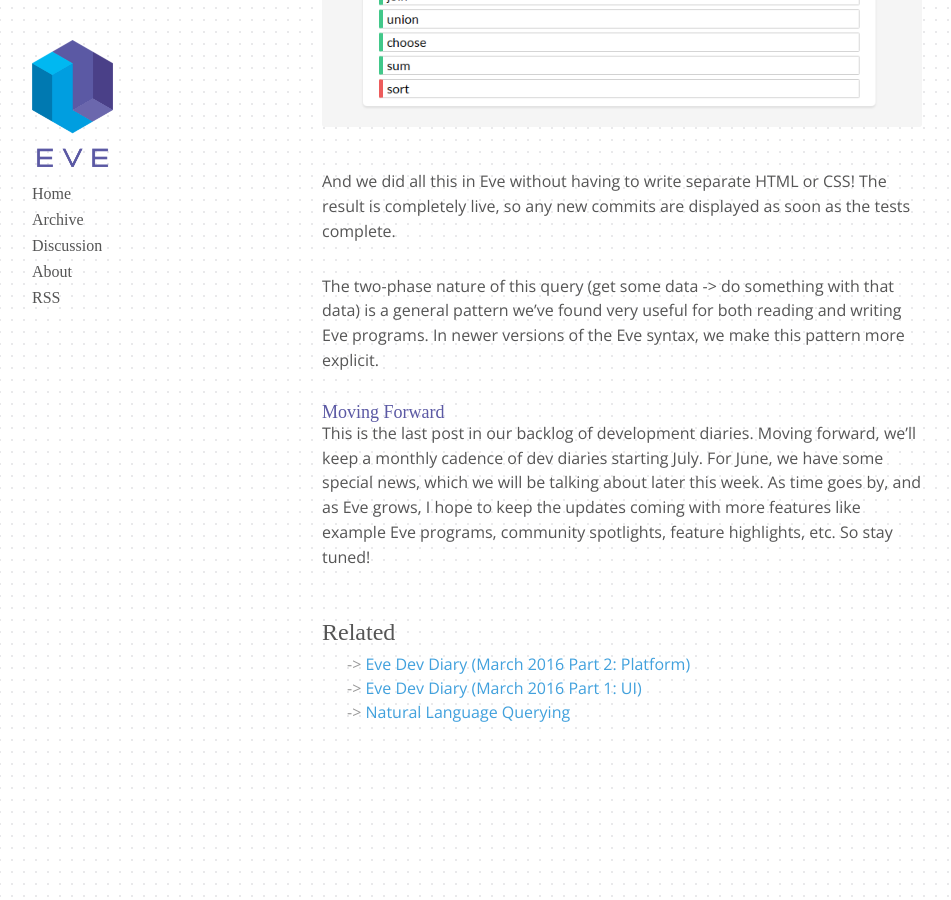
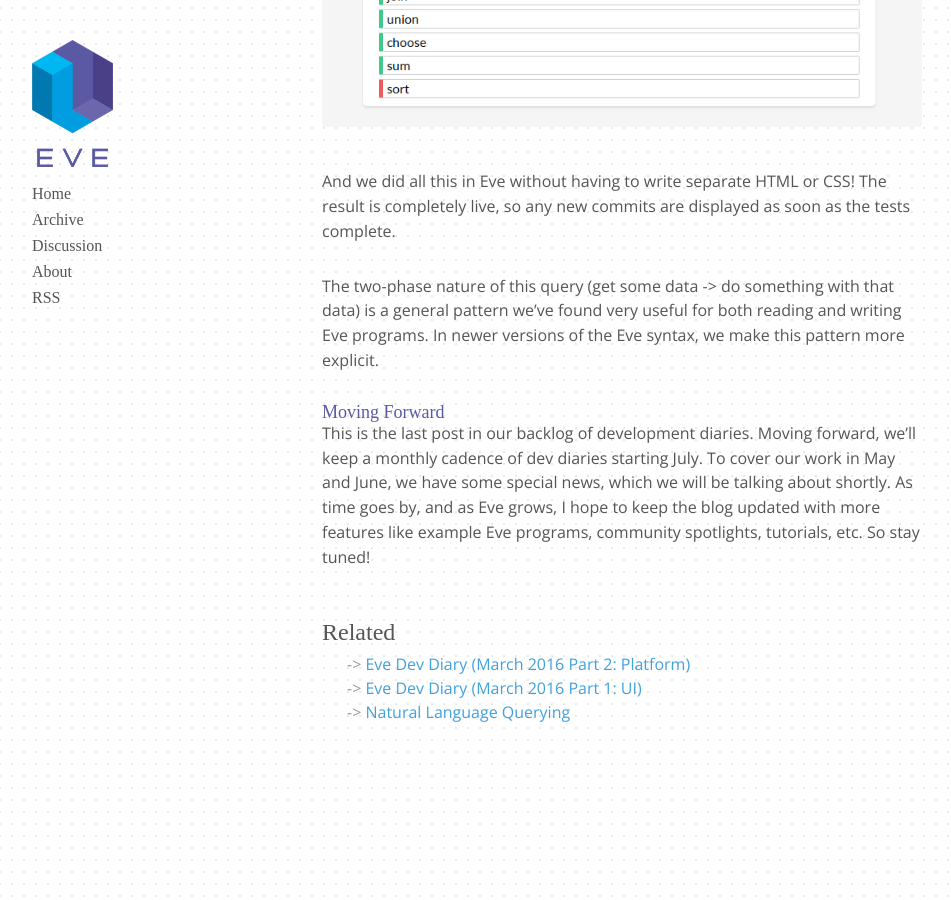
Before and after one commit to Kodowa/incidentalcomplexity, a Jekyll site: the page built from _posts/2016-06-30-apr.md, in a window 1280 px wide and 900 px high, scrolled down 10522 px. Shown: the whole window, without its empty margins (18-969 px from the left). Built offline with Jekyll 4.4.1, drawn with Linux system fonts in a browser that asks for light colours; some web fonts are replaced.

Commit message:
Slight update to the closing

```diff
--- a/_posts/2016-06-30-apr.md
+++ b/_posts/2016-06-30-apr.md
@@ -285,4 +285,4 @@
 
 #### Moving Forward
 
-This is the last post in our backlog of development diaries. Moving forward, we'll keep a monthly cadence of dev diaries starting July. For June, we have some special news, which we will be talking about later this week. As time goes by, and as Eve grows, I hope to keep the updates coming with more features like example Eve programs, community spotlights, feature highlights, etc. So stay tuned!
+This is the last post in our backlog of development diaries. Moving forward, we'll keep a monthly cadence of dev diaries starting July. To cover our work in May and June, we have some special news, which we will be talking about shortly. As time goes by, and as Eve grows, I hope to keep the blog updated with more features like example Eve programs, community spotlights, tutorials, etc. So stay tuned!
```
